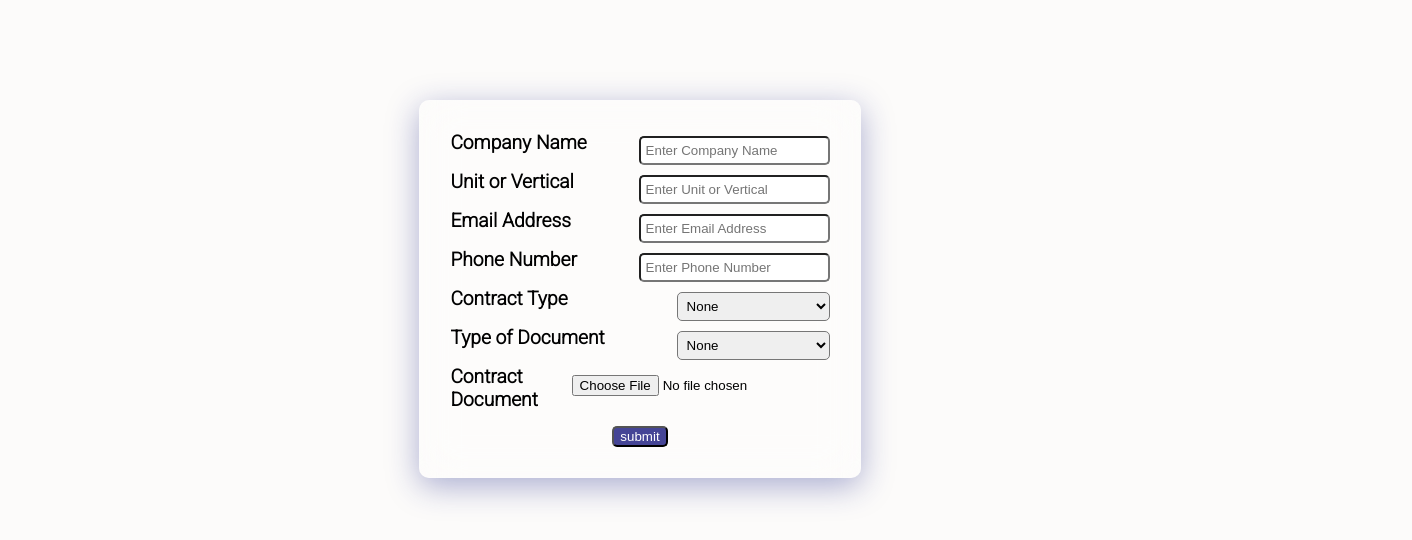
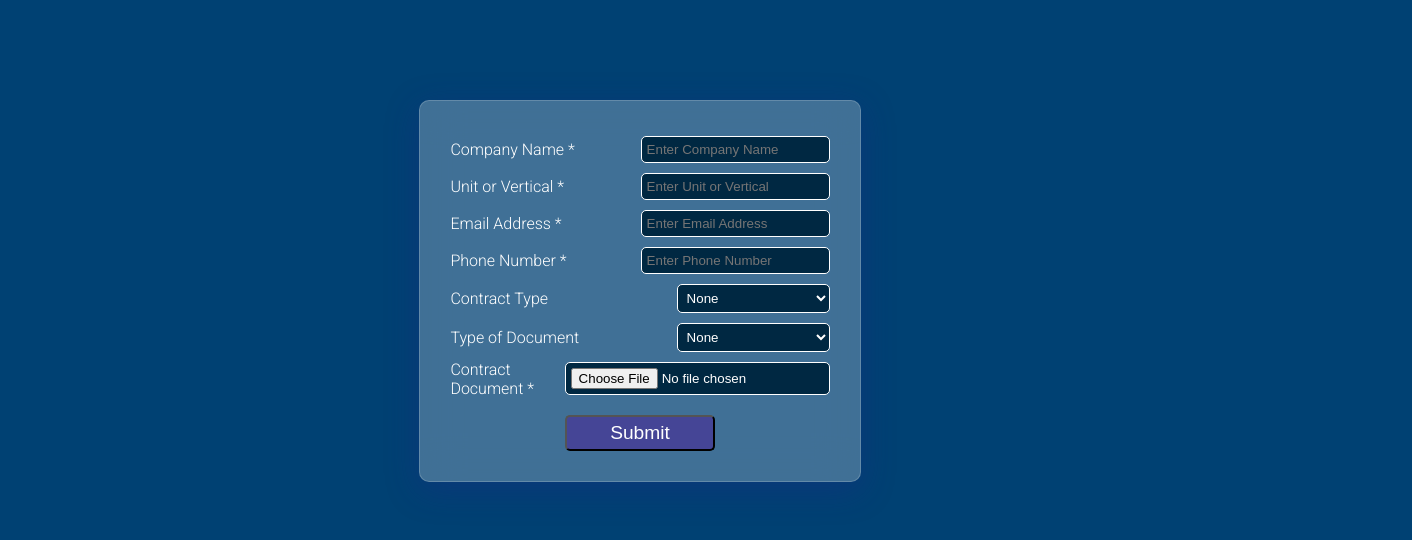
Before and after one commit to Laliit-26/dynamicFormWithJson, a plain HTML site: page index.html in a window 1280 px wide. Shown: the whole page, 1412 px wide, since content can reach past the window. Drawn offline with Linux system fonts and the light colour scheme.

Commit message:
second commit

```diff
--- a/script.js
+++ b/script.js
@@ -1,137 +1,144 @@
-let data= {
-  "fields": [
+let data = {
+  fields: [
     {
-      "displayName": "Contract Type",
-      "order": 5,
-      "tooltip": "Lorem ipsum dolor sit amet, consectetur adipiscing elit, sed do eiusmod tempor incididunt ut.",
-      "type": "dropdown",
-      "values": [
+      displayName: 'Contract Type',
+      order: 5,
+      tooltip:
+        'Lorem ipsum dolor sit amet, consectetur adipiscing elit, sed do eiusmod tempor incididunt ut.',
+      type: 'dropdown',
+      values: [
         {
-          "id": 0,
-          "value": "None"
+          id: 0,
+          value: 'None',
         },
         {
-          "id": 1,
-          "value": "Service Agreements"
+          id: 1,
+          value: 'Service Agreements',
         },
         {
-          "id": 2,
-          "value": "Advisory"
+          id: 2,
+          value: 'Advisory',
         },
         {
-          "id": 3,
-          "value": "CDA"
+          id: 3,
+          value: 'CDA',
         },
         {
-          "id": 4,
-          "value": "Endorsement"
+          id: 4,
+          value: 'Endorsement',
         },
         {
-          "id": 5,
-          "value": "Quality"
+          id: 5,
+          value: 'Quality',
         },
         {
-          "id": 6,
-          "value": "Consultancy"
+          id: 6,
+          value: 'Consultancy',
         },
         {
-          "id": 7,
-          "value": "Lease"
+          id: 7,
+          value: 'Lease',
         },
         {
-          "id": 8,
-          "value": "Sales & Distribution"
+          id: 8,
+          value: 'Sales & Distribution',
         },
         {
-          "id": 9,
-          "value": "Others"
-        }
-      ]
+          id: 9,
+          value: 'Others',
+        },
+      ],
     },
     {
-      "displayName": "Company Name",
-      "order": 1,
-      "tooltip": "Lorem ipsum dolor sit amet, consectetur adipiscing elit, sed do eiusmod tempor incididunt ut.",
-      "type": "companyText",
-      "required": true
+      displayName: 'Company Name',
+      order: 1,
+      tooltip:
+        'Lorem ipsum dolor sit amet, consectetur adipiscing elit, sed do eiusmod tempor incididunt ut.',
+      type: 'text',
+      required: true,
     },
     {
-      "displayName": "Unit or Vertical",
-      "order": 2,
-      "tooltip": "Lorem ipsum dolor sit amet, consectetur adipiscing elit, sed do eiusmod tempor incididunt ut.",
-      "type": "companyText",
-      "required": true
+      displayName: 'Unit or Vertical',
+      order: 2,
+      tooltip:
+        'Lorem ipsum dolor sit amet, consectetur adipiscing elit, sed do eiusmod tempor incididunt ut.',
+      type: 'text',
+      required: true,
     },
     {
-      "displayName": "Phone Number",
-      "order": 4,
-      "tooltip": "Lorem ipsum dolor sit amet, consectetur adipiscing elit, sed do eiusmod tempor incididunt ut.",
-      "type": "number",
-      "required": true
+      displayName: 'Phone Number',
+      order: 4,
+      tooltip:
+        'Lorem ipsum dolor sit amet, consectetur adipiscing elit, sed do eiusmod tempor incididunt ut.',
+      type: 'number',
+      required: true,
     },
     {
-      "displayName": "Email Address",
-      "order": 3,
-      "tooltip": "Lorem ipsum dolor sit amet, consectetur adipiscing elit, sed do eiusmod tempor incididunt ut.",
-      "type": "companyText",
-      "required": true
+      displayName: 'Email Address',
+      order: 3,
+      tooltip:
+        'Lorem ipsum dolor sit amet, consectetur adipiscing elit, sed do eiusmod tempor incididunt ut.',
+      type: 'text',
+      required: true,
     },
     {
-      "displayName": "Contract Document",
-      "order": 7,
-      "tooltip": "Lorem ipsum dolor sit amet, consectetur adipiscing elit, sed do eiusmod tempor incididunt ut.",
-      "type": "document",
-      "required": true
+      displayName: 'Contract Document',
+      order: 7,
+      tooltip:
+        'Lorem ipsum dolor sit amet, consectetur adipiscing elit, sed do eiusmod tempor incididunt ut.',
+      type: 'document',
+      required: true,
     },
     {
-      "displayName": "Type of Document",
-      "order": 6,
-      "tooltip": "Lorem ipsum dolor sit amet, consectetur adipiscing elit, sed do eiusmod tempor incididunt ut.",
-      "type": "dropdown",
-      "values": [
+      displayName: 'Type of Document',
+      order: 6,
+      tooltip:
+        'Lorem ipsum dolor sit amet, consectetur adipiscing elit, sed do eiusmod tempor incididunt ut.',
+      type: 'dropdown',
+      values: [
         {
-          "id": 0,
-          "value": "None"
+          id: 0,
+          value: 'None',
         },
         {
-          "id": 1,
-          "value": "Service Agreements"
+          id: 1,
+          value: 'Service Agreements',
         },
         {
-          "id": 2,
-          "value": "Advisory"
+          id: 2,
+          value: 'Advisory',
         },
         {
-          "id": 3,
-          "value": "CDA"
+          id: 3,
+          value: 'CDA',
         },
         {
-          "id": 4,
-          "value": "Endorsement"
+          id: 4,
+          value: 'Endorsement',
         },
         {
-          "id": 5,
-          "value": "Quality"
+          id: 5,
+          value: 'Quality',
         },
         {
-          "id": 6,
-          "value": "Consultancy"
+          id: 6,
+          value: 'Consultancy',
         },
         {
-          "id": 7,
-          "value": "Lease"
+          id: 7,
+          value: 'Lease',
         },
         {
-          "id": 8,
-          "value": "Sales & Distribution"
+          id: 8,
+          value: 'Sales & Distribution',
         },
         {
-          "id": 9,
-          "value": "Others"
-        }
-      ]
-    }
-  ]
+          id: 9,
+          value: 'Others',
+        },
+      ],
+    },
+  ],
 }
 
 const container = document.querySelector(".container");
@@ -145,13 +152,20 @@ for (let i = 0; i < p.length; i++)
 {
   const div = document.createElement('div')
   div.classList = "div";
-  const companyName = document.createElement('label');
-  companyName.innerText = p[i].displayName;
+  const companyName = document.createElement('div');
+  if (p[i].required == undefined) {
+    companyName.innerText = p[i].displayName
+  } else {
+    console.log(p[i].required)
+    companyName.innerText = `${p[i].displayName}${
+      p[i].required == false ? null : " *"
+    }`
+  }
   companyName.className = "companyName";
-  div.appendChild(companyName)
+  div.appendChild(companyName);
 
 
-  if (p[i].type == "dropdown") {
+  if (p[i].type == 'dropdown') {
     const contractText = document.createElement('select')
     contractText.className = 'companyText'
     const contractOtions = p[4].values.map((ele, index) => {
@@ -160,28 +174,60 @@ for (let i = 0; i < p.length; i++)
       createOption.id = index
       contractText.appendChild(createOption)
     })
-    div.appendChild(contractText);
+    div.appendChild(contractText)
   }
-  else if (p[i].type == "document")
-  {
+
+  else if (p[i].type == 'document') {
     const companyText = document.createElement('input')
     companyText.placeholder = `Enter ${p[i].displayName} `
-    companyText.type = "file";
+    companyText.type = 'file'
     companyText.className = 'companyText'
     div.appendChild(companyText);
-    }
-  else {
+    companyText.required = p[i].required;
+
+
+  }
+  else if ((p[i].type == 'number')) {
     const companyText = document.createElement('input')
     companyText.placeholder = `Enter ${p[i].displayName} `
-    companyText.type = p[i].type;
+    companyText.type = p[i].type
+    companyText.className = 'companyText'
+    companyText.required = p[i].required;
+    companyText.id = "mobileNumber";
+
+    div.appendChild(companyText)
+   const tooltiptext = document.createElement('span')
+    tooltiptext.innerText = p[i].tooltip;
+   tooltiptext.className = 'tooltiptext'
+   div.appendChild(tooltiptext)
+
+  }
+  else if (p[i].type == 'text') {
+    const companyText = document.createElement('input')
+    companyText.placeholder = `Enter ${p[i].displayName} `
+    companyText.type = 'text';
     companyText.className = 'companyText';
-    if (p[i].displayName == "Email Address")
-    {
-      console.log(p[i].displayName == 'Email Address')
-      companyText.id = "email";
-      }
+     if (p[i].displayName == 'Email Address') {
+       companyText.id = 'requiredEmail'
+       companyText.required = p[i].required;
+    }
+    if (p[i].displayName == 'Company Name') {
+      companyText.id = 'requiredCompanyName';
+      companyText.required = p[i].required;
+    }
+    if (p[i].displayName == 'Unit or Vertical') {
+      companyText.id = 'requiredUnit';
+      companyText.required = p[i].required;
+    }
 
-     div.appendChild(companyText)
+    div.appendChild(companyText)
+       const tooltiptext = document.createElement('span')
+       tooltiptext.innerText = p[i].tooltip
+       tooltiptext.className = 'tooltiptext'
+       div.appendChild(tooltiptext)
+
+
+
   }
 
 
@@ -190,7 +236,7 @@ for (let i = 0; i < p.length; i++)
 }
 
 const button = document.createElement("button");
-button.innerText = "submit"
+button.innerText = "Submit"
 // button.type = "submit";
 button.className = "button";
 form.appendChild(button);
@@ -199,12 +245,35 @@ container.appendChild(form)
 
 // ---------------------------------------------
 
+function ValidateEmail(mail) {
+  if (/^[A-Za-z0-9+_.-]+@(.+)$/.test(mail)) {
+    return true
+  } else {
+    alert('You have entered an invalid email address!')
+    return false
+  }
+}
+function validationMobile(mobile) {
+  console.log(mobile);
+  if (/^[+]*[(]{0,1}[0-9]{1,4}[)]{0,1}[-\s\./0-9]*$/.test(mobile)) {
+
+    return true;
+  }
+  alert('You have entered an invalid mobile number!')
+  return false
+}
 
 
-
-const submit = document.querySelector("button");
+const submit = document.querySelector(".button");
 console.log(submit);
-button.addEventListener(onclick, console.log("clicked"));
+button.addEventListener("click", validation = (event) => {
+  console.log("clicked");
+  // event.preventDefault();
+  const mail = document.querySelector('#requiredEmail')
+  ValidateEmail(mail.value);
+  const mobileNum = document.querySelector("#mobileNumber");
+  validationMobile(mobileNum.value);
+});
 
 
 
--- a/style.css
+++ b/style.css
@@ -1,17 +1,19 @@
 @import url('https://fonts.googleapis.com/css2?family=Roboto:wght@300&display=swap');
 
 body{
-    background-color: rgb(252, 251, 250);
+    background-color: #004173;
+    color: white;
 }
 .container{
     width:30%;
     margin:100px auto;
     padding:30px;
-    background-color: beige;
-    font-size:larger;
+    background-color: rgb(218, 211, 211);
+
+    font-size:1rem;
     font-family: 'Roboto', sans-serif;
     z-index: 100;
-    font-weight: 700;
+    font-weight: 500;
 
 }
 .heading{
@@ -40,12 +42,17 @@ border: 1px solid rgba( 255, 255, 255, 0.18 );
     border-radius: 5px;
     display: block;
     margin-top: 15px;
+    width:150px;
+    padding: 5px;
+    font-size: 1.2rem;
 }
 .div{
     display: flex;
     flex-direction: row;
     align-items: flex-start;
     justify-content: space-between;
+    position: relative;
+    align-items: center;
 
 }
 .companyName{
@@ -59,3 +66,51 @@ border: 1px solid rgba( 255, 255, 255, 0.18 );
     border-radius: 5px;
 
 }
+
+
+
+.div .tooltiptext {
+  visibility: hidden;
+  width: 500px;
+  background-color: black;
+  color: #fff;
+  text-align: center;
+  border-radius: 6px;
+  padding: 4px 6px;
+margin:0px 450px;
+
+  position: absolute;
+  z-index: 1;
+}
+.div:hover .tooltiptext {
+  visibility: visible;
+
+}
+
+  input,select
+{
+   background-color: #002842;
+   border:1px solid white;
+   color: white;
+}
+input:hover{
+    background-color:white;
+    color: black;
+}
+@media only screen and (max-width:1000px) {
+    .container{
+        width: 80%;
+        font-size:.7rem;
+    }
+  input,select
+{
+    font-size:.7rem;
+}
+
+  }
+
+  .required{
+     color: red;
+     justify-self: flex-start;
+
+  }
```
